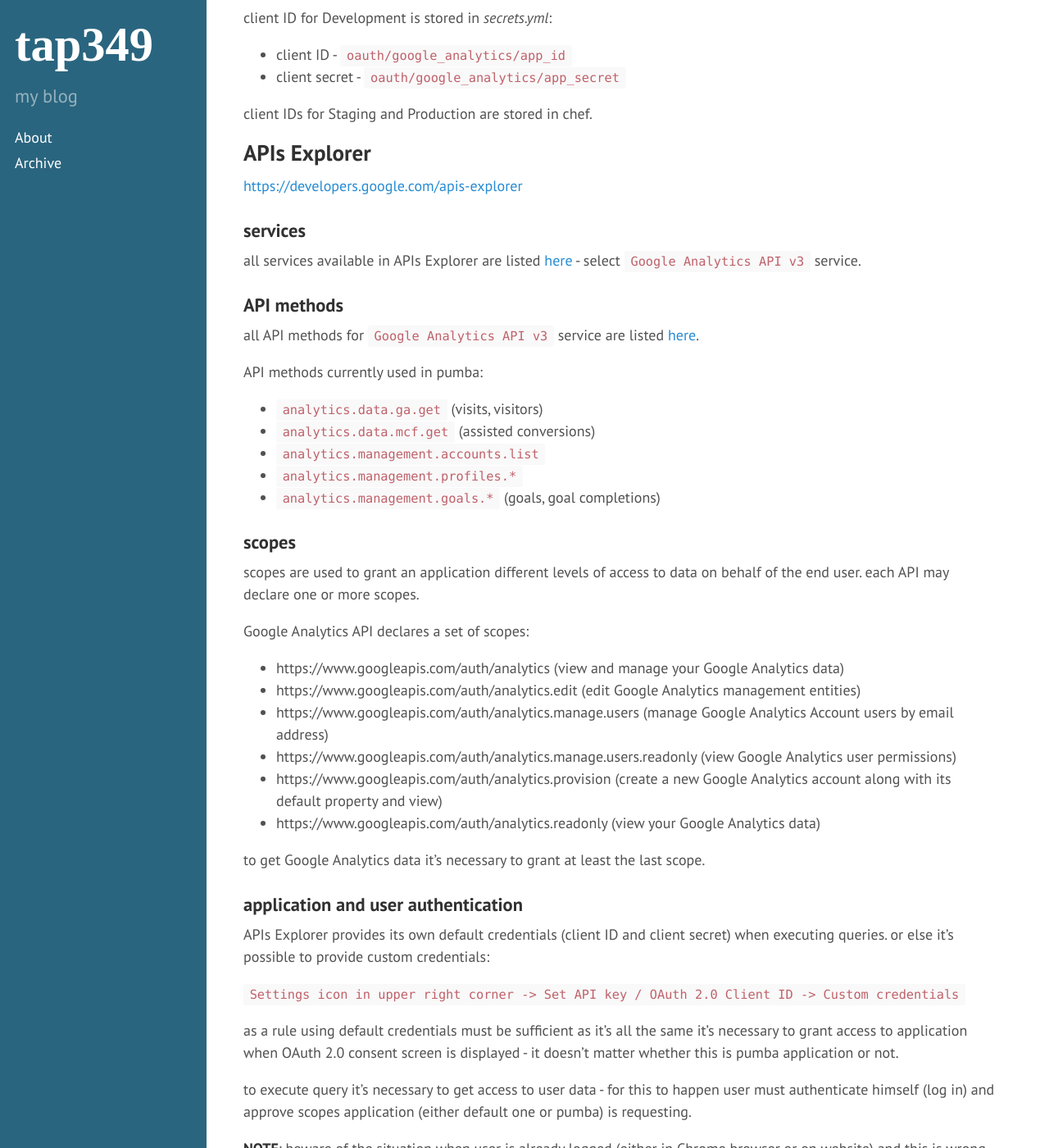
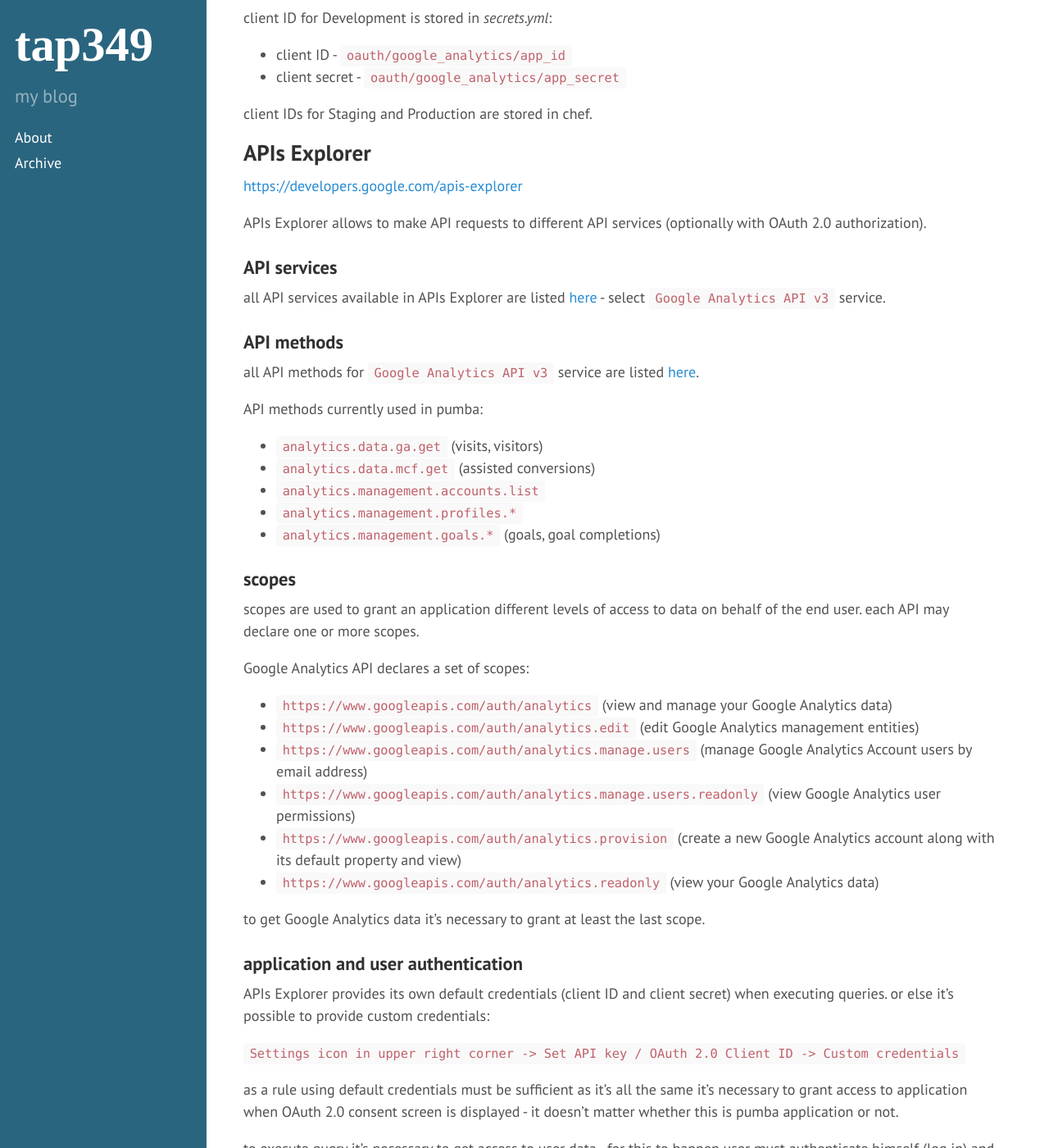
Before and after one commit to tap349/tap349.github.io, a Jekyll site: the page built from _posts/2016-03-16-GA-demystified.md, in a window 1280 px wide and 1400 px high, scrolled down 2170 px. Shown: the whole window at 82% size. Built offline with Jekyll 4.4.1, drawn with Linux system fonts in a browser that asks for light colours.

Commit message:
update 2016-05-13_01:46:21

```diff
--- a/_posts/2016-03-16-GA-demystified.md
+++ b/_posts/2016-03-16-GA-demystified.md
@@ -90,9 +90,12 @@ client IDs for Staging and Production are stored in chef.
 
 <https://developers.google.com/apis-explorer>
 
-### services
+APIs Explorer allows to make API requests to different API services
+(optionally with OAuth 2.0 authorization).
 
-all services available in APIs Explorer are listed
+### API services
+
+all API services available in APIs Explorer are listed
 [here](https://developers.google.com/apis-explorer) -
 select `Google Analytics API v3` service.
 
@@ -116,17 +119,17 @@ on behalf of the end user. each API may declare one or more scopes.
 
 Google Analytics API declares a set of scopes:
 
-- https://www.googleapis.com/auth/analytics
+- `https://www.googleapis.com/auth/analytics`
   (view and manage your Google Analytics data)
-- https://www.googleapis.com/auth/analytics.edit
+- `https://www.googleapis.com/auth/analytics.edit`
   (edit Google Analytics management entities)
-- https://www.googleapis.com/auth/analytics.manage.users
+- `https://www.googleapis.com/auth/analytics.manage.users`
   (manage Google Analytics Account users by email address)
-- https://www.googleapis.com/auth/analytics.manage.users.readonly
+- `https://www.googleapis.com/auth/analytics.manage.users.readonly`
   (view Google Analytics user permissions)
-- https://www.googleapis.com/auth/analytics.provision
+- `https://www.googleapis.com/auth/analytics.provision`
   (create a new Google Analytics account along with its default property and view)
-- https://www.googleapis.com/auth/analytics.readonly
+- `https://www.googleapis.com/auth/analytics.readonly`
   (view your Google Analytics data)
 
 to get Google Analytics data it's necessary to grant at least the last scope.
```
